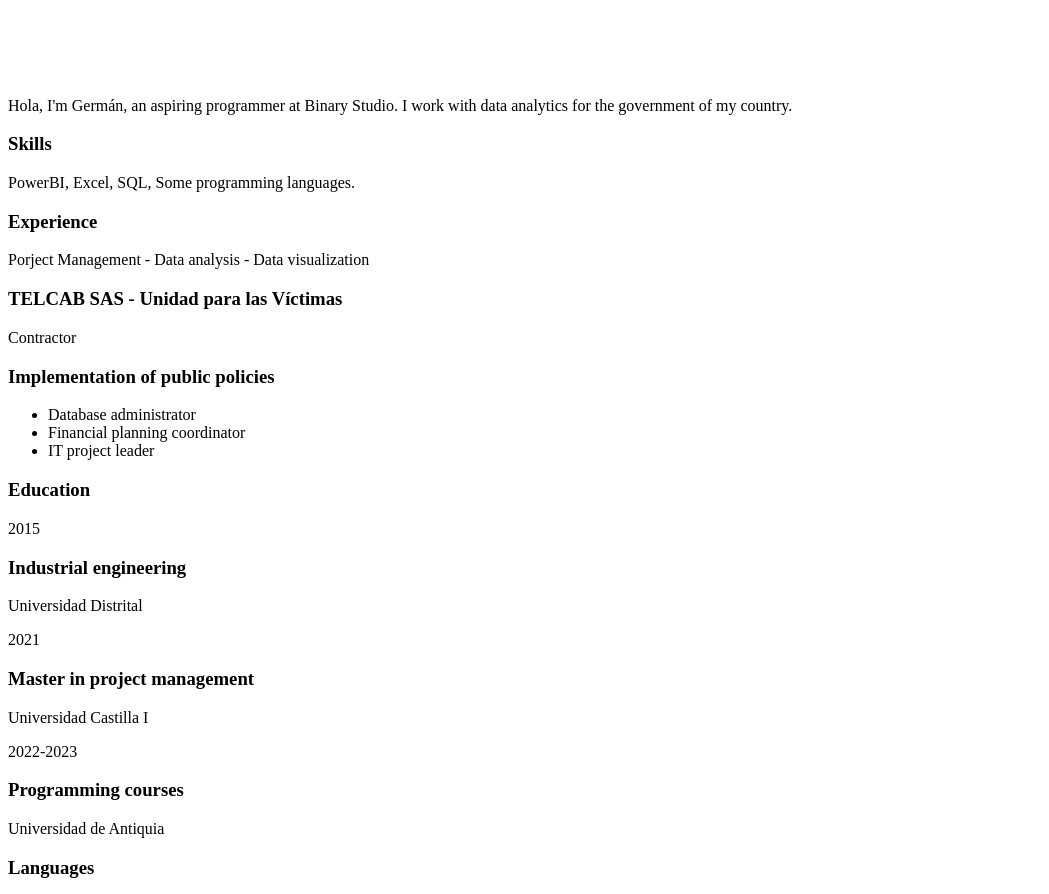
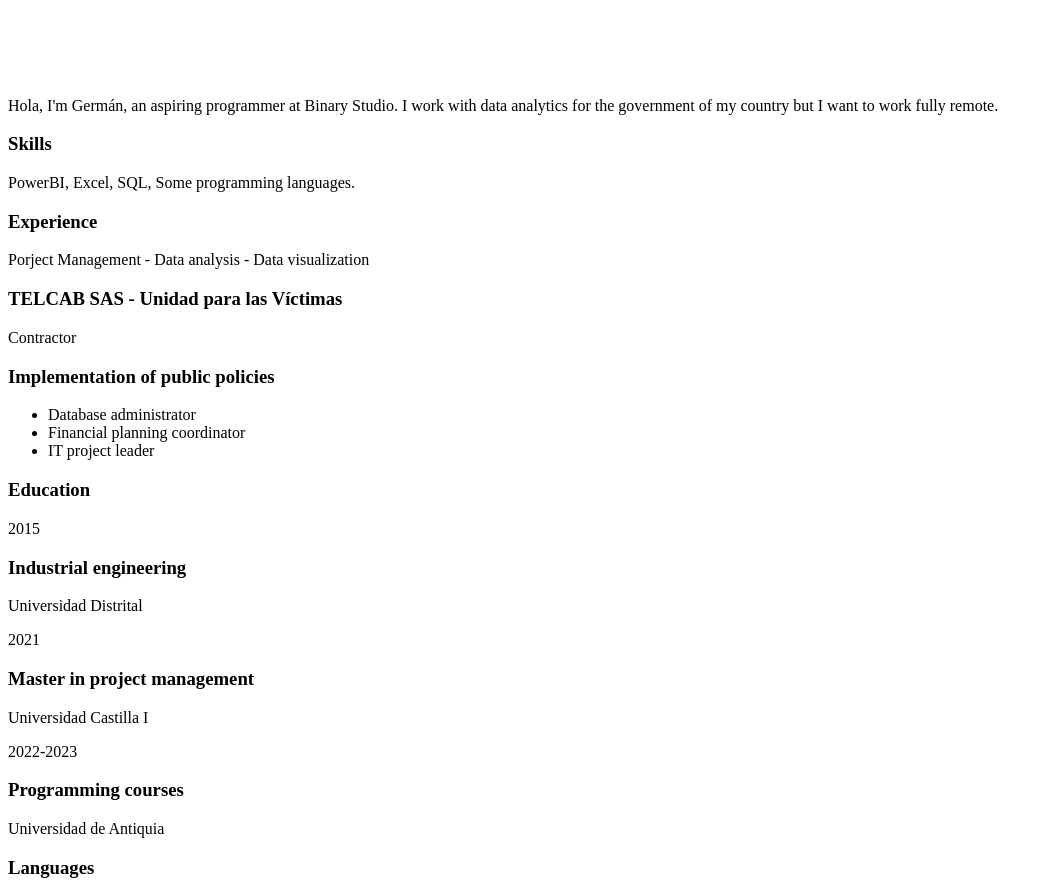
Before and after one commit to geangoro/Homepage, a plain HTML site: page index.html in a window 1280 px wide. Shown: the part 1308-2202 px from the top of the page, without its empty margins (0-1049 px from the left). Drawn offline with Linux system fonts and the light colour scheme.

Commit message:
Fixing some redaction

```diff
--- a/index.html
+++ b/index.html
@@ -30,7 +30,7 @@
                           ></path>
                         </svg>
                       </div>
-                      <p class="intro_text">Hola, I'm Germán, an aspiring programmer at Binary Studio. I work with data analytics for the government of my country.</p>
+                      <p class="intro_text">Hola, I'm Germán, an aspiring programmer at Binary Studio. I work with data analytics for the government of my country but I want to work fully remote.</p>
                       <div class="container">
                         <div class="resume__block">
                           <div class="skills">
```
